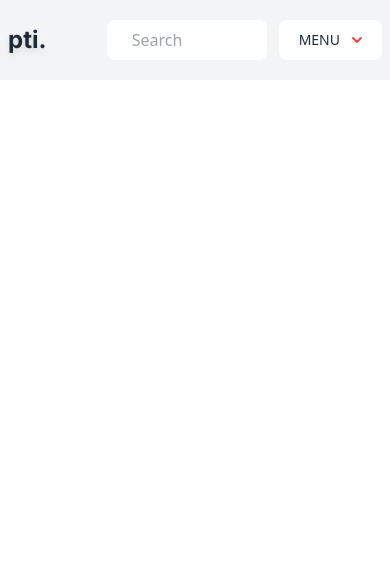
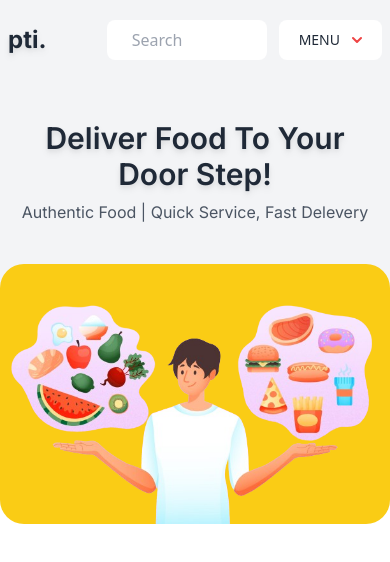
Before and after one commit to ripon4521/Job-task, a React (Vite) app: page / in a window 390 px wide. Shown: the top 562 px of the page. Built offline with nearby package versions, Linux system fonts and the light colour scheme.

Commit message:
create a beautiful and responsive navabr

```diff
--- a/src/App.jsx
+++ b/src/App.jsx
@@ -1,9 +1,11 @@
+import Banner from "./components/Banner";
 import Navbar from "./components/Navbar";
 
 function App() {
   return (
     <div className="bg-gray-100">
       <Navbar />
+      <Banner/>
     </div>
   );
 }
--- /dev/null
+++ b/src/components/Banner.jsx
@@ -0,0 +1,29 @@
+import bannerImg from '../../public/Image1.png'
+
+const Banner = () => {
+    return (
+        <div className='max-w-7xl mx-auto '>
+           <div className=' justify-between  h-96 bg-yellow-400 mt-20 rounded-3xl px-20 hidden md:flex '>
+           <div className='mt-16'>
+            <h1 className='text-6xl font-inter text-white font-semibold drop-shadow-md '>Deliver Food To Your Door Step!</h1>
+            <p className='mt-6 text-xl text-gray-600 font-inter'>Authentic Food | Quick Service, Fast Delevery</p>
+            </div>
+            <div>
+                <img className='h-96' src={bannerImg} alt="" />
+            </div>
+           </div>
+
+           <div className='flex justify-between  h-96   rounded-3xl  md:hidden  flex-col mt-10'>
+           <div className='px-5'>
+            <h1 className='text-3xl font-inter  font-semibold drop-shadow-md  text-center '>Deliver Food To Your Door Step!</h1>
+            <p className='mt-2  text-gray-600 font-inter text-center text-base'>Authentic Food | Quick Service, Fast Delevery</p>
+            </div>
+            <div className='bg-yellow-400 mt-10 rounded-3xl'>
+                <img className='' src={bannerImg} alt="" />
+            </div>
+           </div>
+        </div>
+    );
+};
+
+export default Banner;
--- a/src/components/Navbar.jsx
+++ b/src/components/Navbar.jsx
@@ -5,7 +5,7 @@ import { FaRegUser } from "react-icons/fa";
 
 const Navbar = () => {
     return (
-        <div className="container mx-auto px-2 md:px-0">
+        <div className="max-w-7xl mx-auto px-2 md:px-0">
             <div className="flex justify-between py-5 items-center">
             <h1 className="text-2xl font-inter font-bold drop-shadow-md">pti.</h1>
    <div className="flex md:gap-10 items-center gap-3">
```
Also changed, not shown: public/Image1.png (added), public/Image2.png (added).
